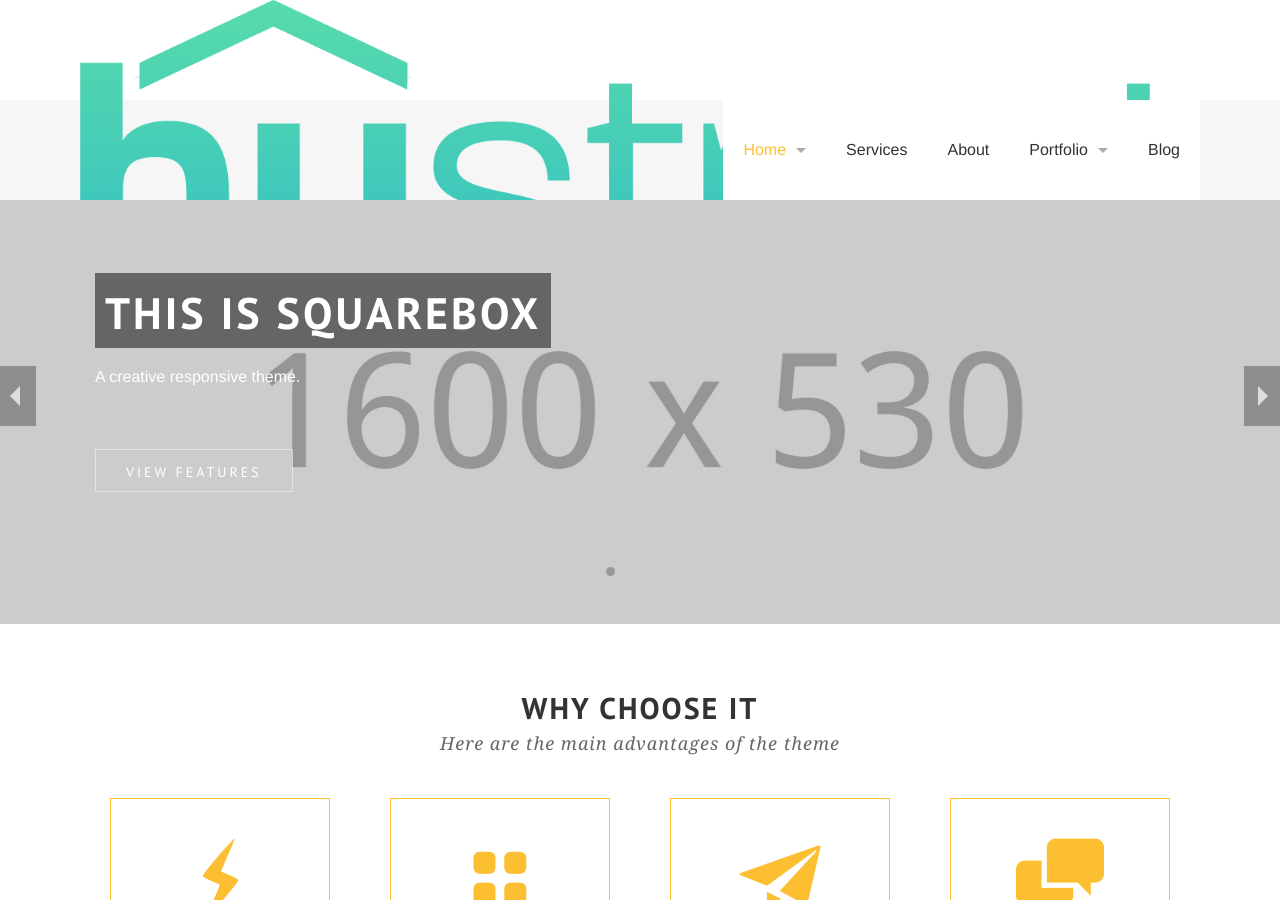
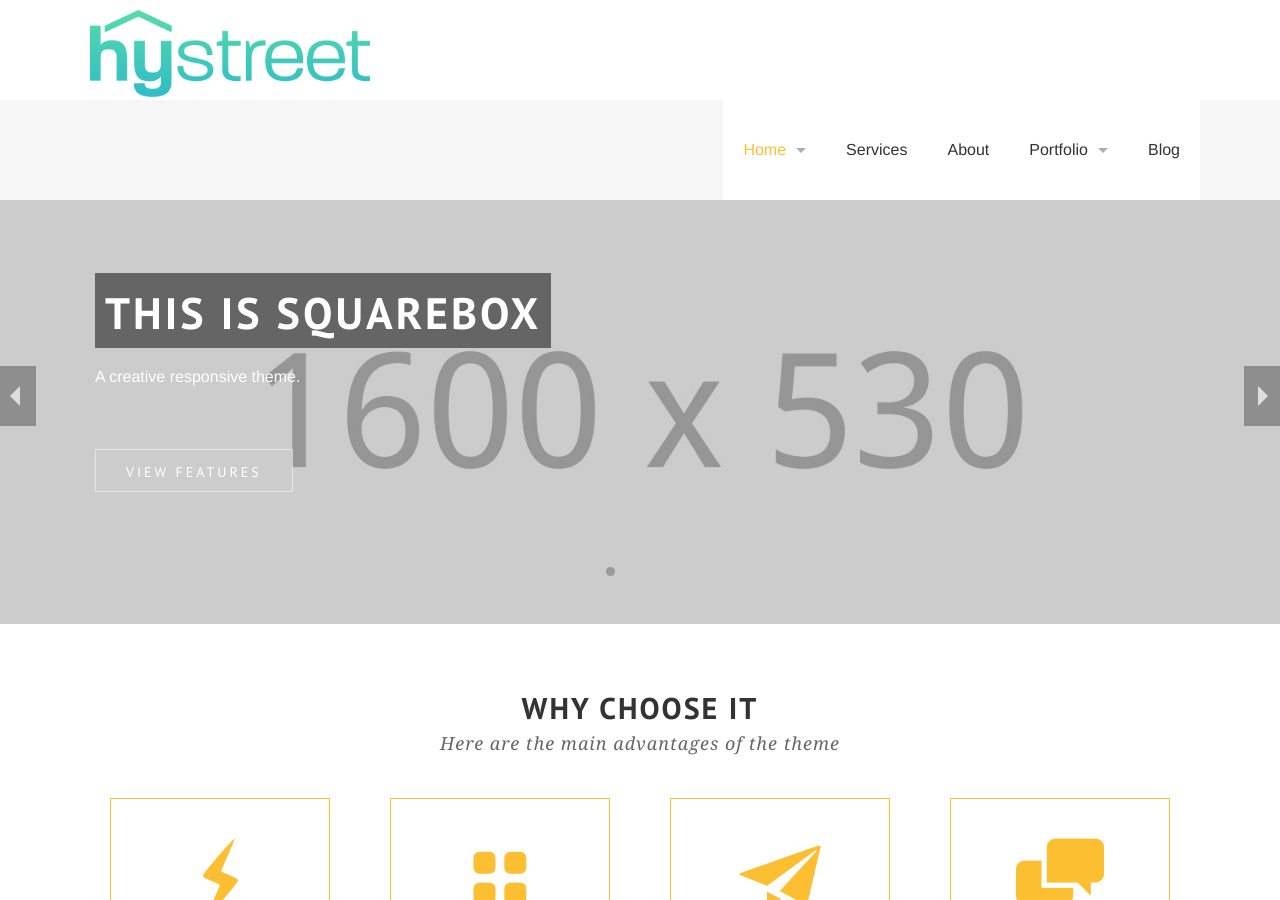
Before and after one commit to hystreet/hystreet.github.io, a Jekyll site: the page built from index.html, in a window 1280 px wide and 900 px high. Built offline with Jekyll 4.4.1, drawn with Linux system fonts in a browser that asks for light colours; some web fonts are replaced.

Commit message:
changing size of top logo

```diff
--- a/_layouts/default.html
+++ b/_layouts/default.html
@@ -20,8 +20,9 @@
           <ul class='title-area'>
             <li class='name'>
               <h1>
-                <img src='{{site.url}}/images/hystreet logo outlines gradient.png'>
-                <a href='/'>{{ site.name }}</a>
+                   <a href="/">
+                <img src='{{site.url}}/images/hystreet logo outlines gradient.png' style="width:25%;">
+                   </a>
               </h1>
             </li>
             <li class='toggle-topbar menu-icon'>
```
